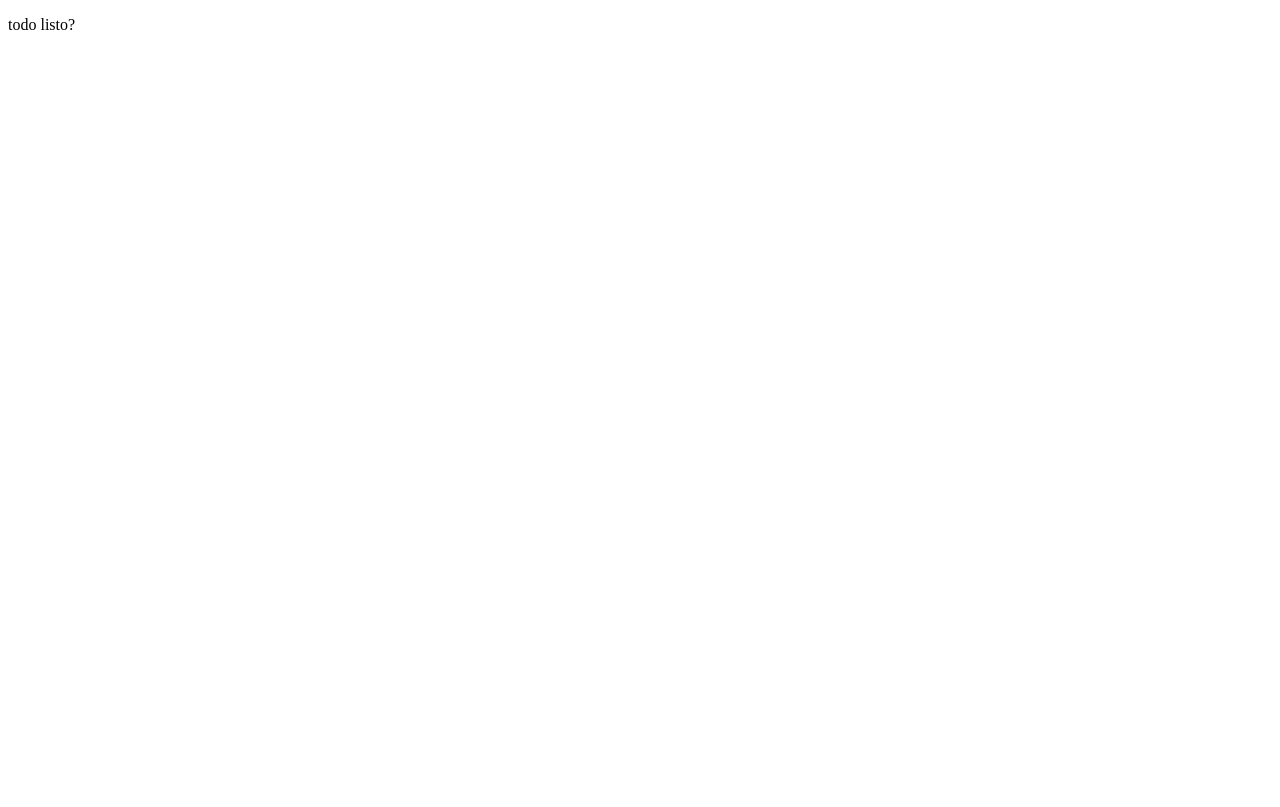
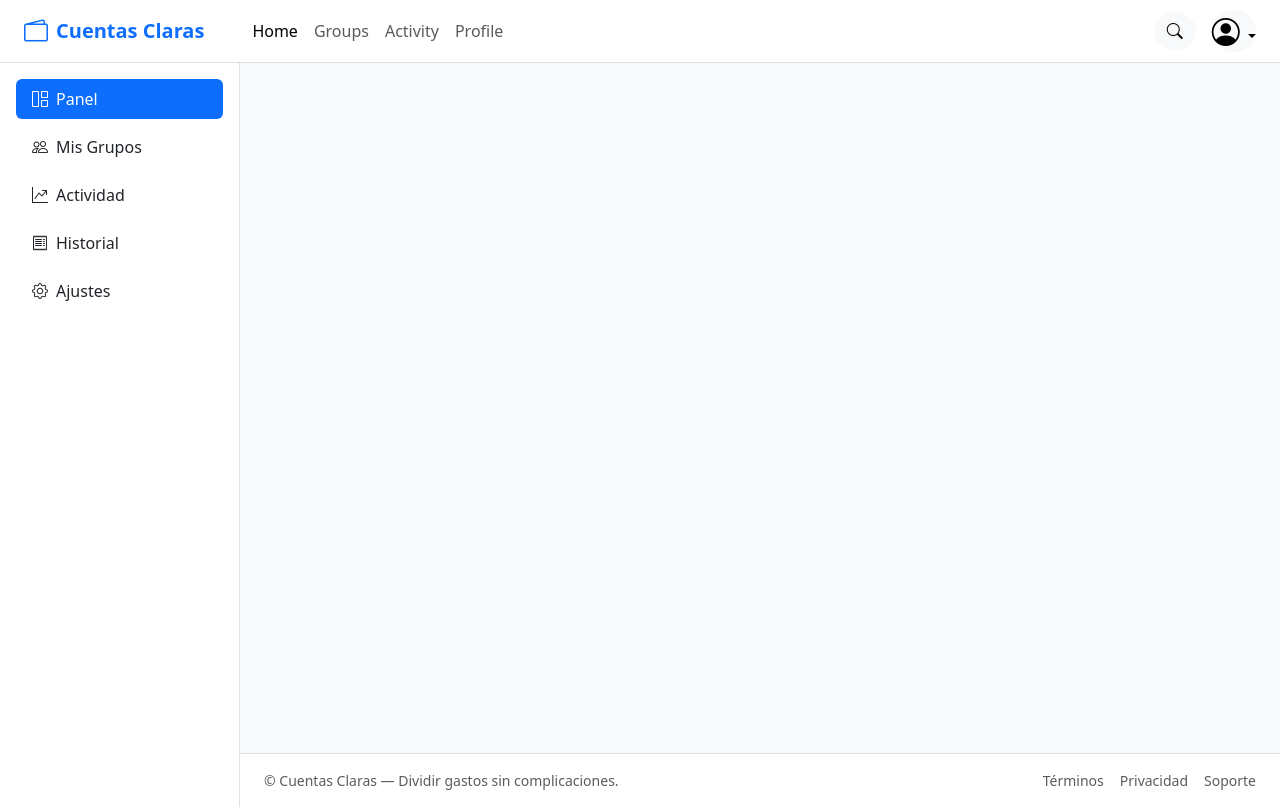
Before and after one commit to cristhian-medina-dev/cuenta-clara-django, a Django app: page /home/ in a window 1280 px wide. Before the commit the page is almost empty. Before the commit the page ends 30 px from the top, so only its background shows below. Run offline with Django 5.2, Linux system fonts and the light colour scheme.

Commit message:
rediseña la pagina de inicio y borra un urls.py excedente

```diff
--- a/src/cuentaclara/templates/cuentaclara/home.html
+++ b/src/cuentaclara/templates/cuentaclara/home.html
@@ -1,11 +1,130 @@
 <!DOCTYPE html>
-<html lang="en">
+<html lang="es">
 <head>
     <meta charset="UTF-8">
     <meta name="viewport" content="width=device-width, initial-scale=1.0">
-    <title>home</title>
+    <title>Cuentas Claras</title>
+
+
+    <link href="https://cdn.jsdelivr.net/npm/bootstrap@5.3.0/dist/css/bootstrap.min.css" rel="stylesheet">
+
+    <link rel="stylesheet" href="https://cdn.jsdelivr.net/npm/bootstrap-icons@1.11.0/font/bootstrap-icons.css">
+
+    <style>
+        body {
+            background-color: #f8f9fa;
+        }
+        .app-wrapper {
+            display: flex;
+            min-height: calc(100vh - 56px);
+        }
+        .sidebar {
+            width: 240px;
+            background-color: #ffffff;
+            border-right: 1px solid #dee2e6;
+            flex-shrink: 0;
+        }
+
+        .main-wrapper {
+            flex-grow: 1;
+            display: flex;
+            flex-direction: column;
+        }
+        .main-content {
+            flex-grow: 1;
+            padding: 24px;
+        }
+    </style>
+
 </head>
 <body>
-    <p>todo listo? </p>
+
+    <nav class="navbar navbar-expand-lg navbar-light bg-white border-bottom sticky-top">
+        <div class="container-fluid px-4">
+            <!-- Logo -->
+            <a class="navbar-brand fw-bold text-primary d-flex align-items-center gap-2" href="{% url 'home' %}">
+                <i class="bi bi-wallet2 fs-4"></i> Cuentas Claras
+            </a>
+
+            <div class="collapse navbar-collapse" id="navbarNav">
+                <ul class="navbar-nav me-auto mb-2 mb-lg-0 ms-4">
+                    <li class="nav-item">
+                        <a class="nav-link active" href="#">Home</a>
+                    </li>
+                    <li class="nav-item">
+                        <a class="nav-link" href="#">Groups</a>
+                    </li>
+                    <li class="nav-item">
+                        <a class="nav-link" href="#">Activity</a>
+                    </li>
+                    <li class="nav-item">
+                        <a class="nav-link" href="#">Profile</a>
+                    </li>
+                </ul>
+
+                <div class="d-flex align-items-center gap-3">
+                    <button class="btn btn-light rounded-circle"><i class="bi bi-search"></i></button>
+                    <div class="dropdown">
+                        <button class="btn btn-light rounded-circle dropdown-toggle p-0 border-0" type="button" data-bs-toggle="dropdown">
+                            <i class="bi bi-person-circle fs-3"></i>
+                        </button>
+                        <ul class="dropdown-menu dropdown-menu-end">
+                            <li><a class="dropdown-item" href="#">Mi Perfil</a></li>
+                            <li><a class="dropdown-item" href="#">Configuración</a></li>
+                            <li><hr class="dropdown-divider"></li>
+                            <li><a class="dropdown-item text-danger" href="#">Cerrar Sesión</a></li>
+                        </ul>
+                    </div>
+                </div>
+            </div>
+        </div>
+    </nav>
+
+    <div class="app-wrapper">
+
+        <aside class="sidebar p-3 d-none d-md-block">
+            <div class="nav flex-column nav-pills gap-2">
+                <a href="#" class="nav-link active d-flex align-items-center gap-2">
+                    <i class="bi bi-grid-1x2"></i> Panel
+                </a>
+                <a href="#" class="nav-link text-dark d-flex align-items-center gap-2">
+                    <i class="bi bi-people"></i> Mis Grupos
+                </a>
+                <a href="#" class="nav-link text-dark d-flex align-items-center gap-2">
+                    <i class="bi bi-graph-up-arrow"></i> Actividad
+                </a>
+                <a href="#" class="nav-link text-dark d-flex align-items-center gap-2">
+                    <i class="bi bi-receipt"></i> Historial
+                </a>
+                <a href="#" class="nav-link text-dark d-flex align-items-center gap-2">
+                    <i class="bi bi-gear"></i> Ajustes
+                </a>
+            </div>
+        </aside>
+
+        <div class="main-wrapper">
+
+            <main class="main-content">
+                <div class="container-fluid">
+                    <!-- {% block content %}
+
+                    {% endblock %} -->
+                </div>
+            </main>
+
+            <footer class="bg-white border-top py-3 px-4 text-center text-md-between d-flex flex-column flex-md-row justify-content-between align-items-center gap-2">
+                <small class="text-muted">&copy; Cuentas Claras — Dividir gastos sin complicaciones.</small>
+                <div class="d-flex gap-3">
+                    <a href="#" class="text-decoration-none text-muted small">Términos</a>
+                    <a href="#" class="text-decoration-none text-muted small">Privacidad</a>
+                    <a href="#" class="text-decoration-none text-muted small">Soporte</a>
+                </div>
+            </footer>
+
+        </div>
+
+    </div>
+
+    <script src="https://cdn.jsdelivr.net/npm/bootstrap@5.3.0/dist/js/bootstrap.bundle.min.js"></script>
 </body>
 </html>
--- a/src/cuentaclara/urls.py
+++ /dev/null
@@ -1,6 +0,0 @@
-from django.urls import path
-from . import views
-
-urlpatterns = [
-    path('home/', views.home, name='home'),
-]
```
